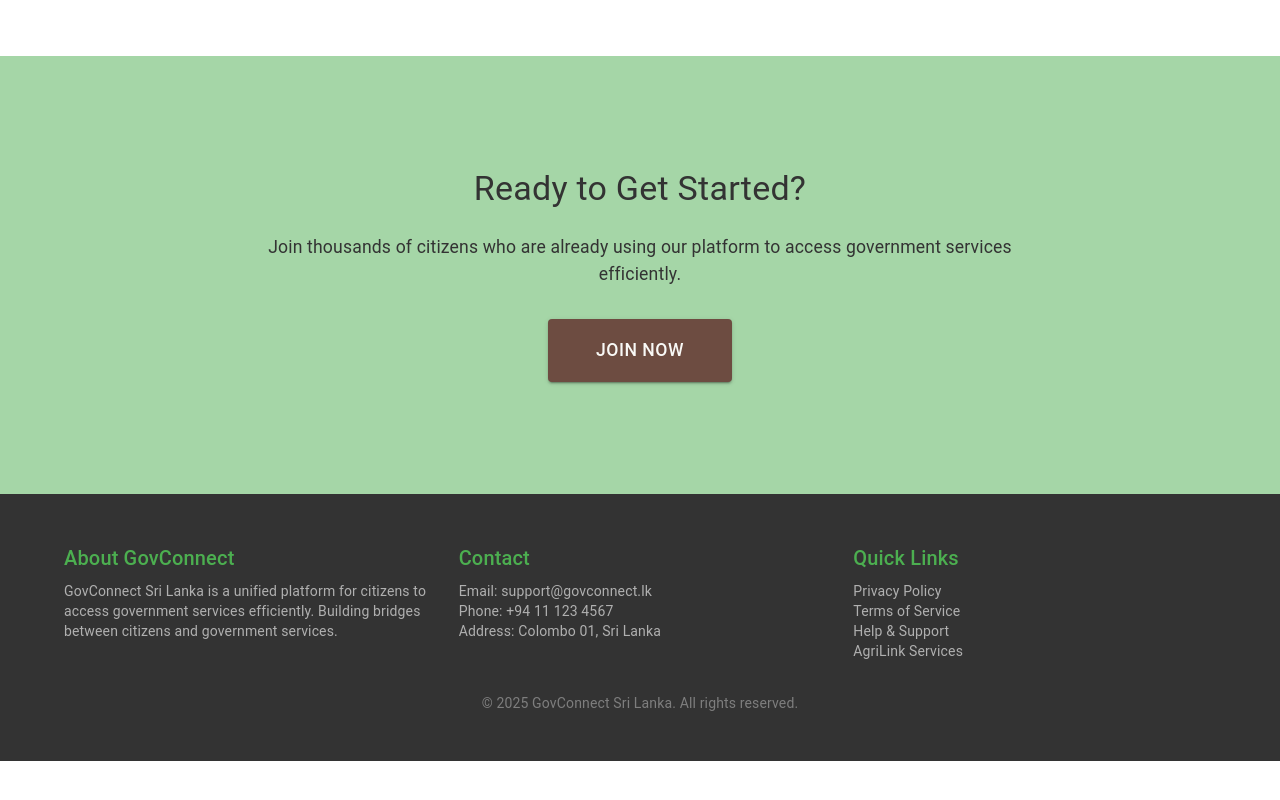
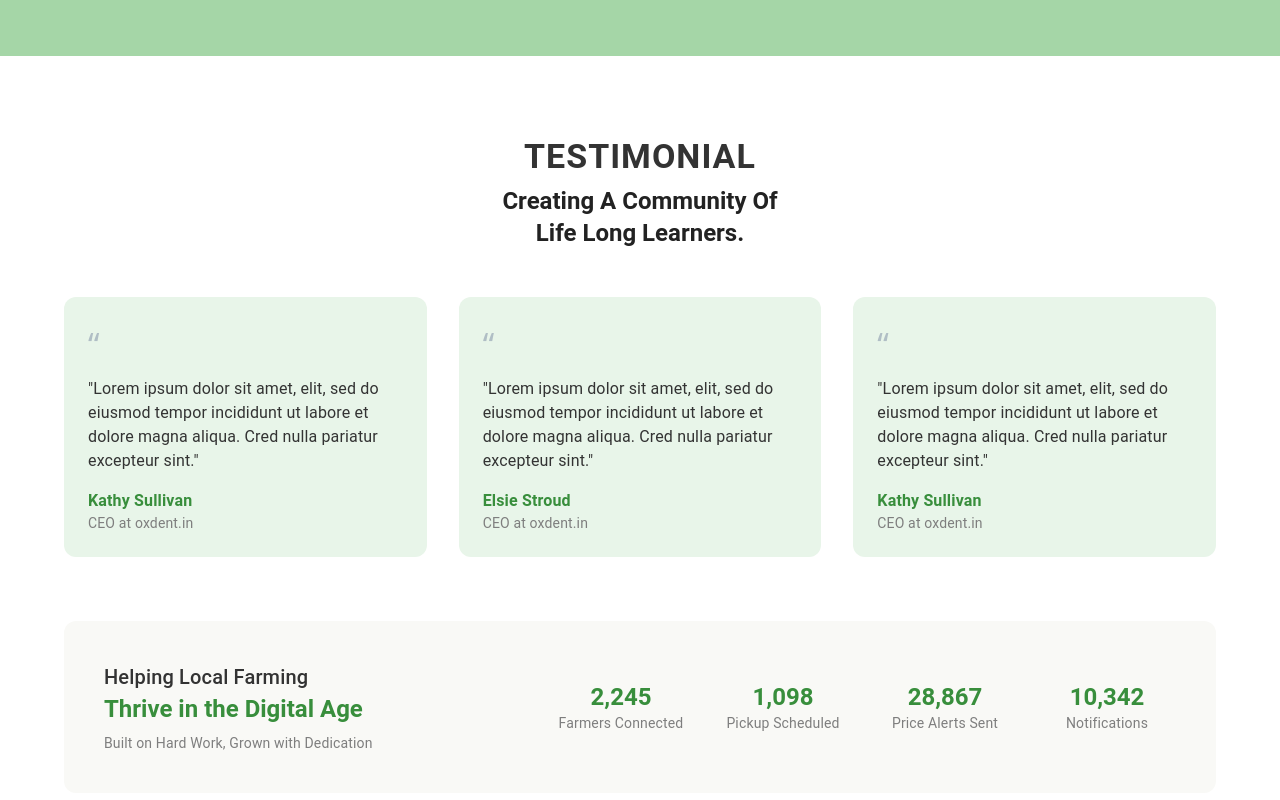
Before and after one commit to Nipun-Yasas/tech-triathlon, a Next.js app: page / in a window 1280 px wide. Shown: the part 1160-1960 px from the top of the page. Before the commit the page ends 1921 px from the top, so only its background shows below. Built offline with nearby package versions, Linux system fonts and the light colour scheme; what @toolpad/core would draw is missing.

Commit message:
added testimonial section and statics section

```diff
--- a/src/app/page.tsx
+++ b/src/app/page.tsx
@@ -133,7 +133,7 @@ export default function Home() {
       {/* Hero Section */}
       <Box
         sx={{
-          backgroundColor: '#F9F9F6',
+          backgroundColor: '#fff',
           py: 12,
           position: 'relative',
           overflow: 'hidden',
@@ -237,7 +237,7 @@ export default function Home() {
       </Box>
 
       {/* Features Section */}
-      <Container maxWidth="lg" sx={{ py: 8 }}>
+      <Container maxWidth="" sx={{ py: 8 ,backgroundColor: '#A5D6A7'}} >
         <Typography variant="h3" component="h2" align="center" gutterBottom sx={{ mb: 6, color: '#333333' }}>
           Check Out Our Features
         </Typography>
@@ -335,7 +335,156 @@ export default function Home() {
           </Card>
         </Box>
       </Container>
-
+      {/* Testimonial Section */}
+      <Box sx={{ backgroundColor: '#fff', py: 10 }}>
+        <Container maxWidth="lg">
+          <Typography
+            variant="h4"
+            align="center"
+            sx={{ fontWeight: 600, mb: 1, color: '#333333', letterSpacing: 1 }}
+          >
+            TESTIMONIAL
+          </Typography>
+          <Typography
+            variant="h5"
+            align="center"
+            sx={{ fontWeight: 700, mb: 6, color: '#222', lineHeight: 1.3 }}
+          >
+            Creating A Community Of<br />Life Long Learners.
+          </Typography>
+          <Box
+            sx={{
+              display: 'flex',
+              flexDirection: { xs: 'column', md: 'row' },
+              gap: 4,
+              justifyContent: 'center',
+              mb: 8,
+            }}
+          >
+            {/* Testimonial Card 1 */}
+            <Paper
+              elevation={0}
+              sx={{
+                flex: 1,
+                p: 3,
+                backgroundColor: '#E8F5E9',
+                borderRadius: 3,
+                minWidth: 250,
+              }}
+            >
+              <Box sx={{ fontSize: 32, color: '#B0BEC5', mb: 1 }}>“</Box>
+              <Typography sx={{ color: '#333', mb: 2 }}>
+                "Lorem ipsum dolor sit amet, elit, sed do eiusmod tempor incididunt ut labore et dolore magna aliqua. Cred nulla pariatur excepteur sint."
+              </Typography>
+              <Typography sx={{ fontWeight: 700, color: '#388E3C' }}>Kathy Sullivan</Typography>
+              <Typography variant="body2" sx={{ color: '#7E7E7E' }}>CEO at oxdent.in</Typography>
+            </Paper>
+            {/* Testimonial Card 2 */}
+            <Paper
+              elevation={0}
+              sx={{
+                flex: 1,
+                p: 3,
+                backgroundColor: '#E8F5E9',
+                borderRadius: 3,
+                minWidth: 250,
+              }}
+            >
+              <Box sx={{ fontSize: 32, color: '#B0BEC5', mb: 1 }}>“</Box>
+              <Typography sx={{ color: '#333', mb: 2 }}>
+                "Lorem ipsum dolor sit amet, elit, sed do eiusmod tempor incididunt ut labore et dolore magna aliqua. Cred nulla pariatur excepteur sint."
+              </Typography>
+              <Typography sx={{ fontWeight: 700, color: '#388E3C' }}>Elsie Stroud</Typography>
+              <Typography variant="body2" sx={{ color: '#7E7E7E' }}>CEO at oxdent.in</Typography>
+            </Paper>
+            {/* Testimonial Card 3 */}
+            <Paper
+              elevation={0}
+              sx={{
+                flex: 1,
+                p: 3,
+                backgroundColor: '#E8F5E9',
+                borderRadius: 3,
+                minWidth: 250,
+              }}
+            >
+              <Box sx={{ fontSize: 32, color: '#B0BEC5', mb: 1 }}>“</Box>
+              <Typography sx={{ color: '#333', mb: 2 }}>
+                "Lorem ipsum dolor sit amet, elit, sed do eiusmod tempor incididunt ut labore et dolore magna aliqua. Cred nulla pariatur excepteur sint."
+              </Typography>
+              <Typography sx={{ fontWeight: 700, color: '#388E3C' }}>Kathy Sullivan</Typography>
+              <Typography variant="body2" sx={{ color: '#7E7E7E' }}>CEO at oxdent.in</Typography>
+            </Paper>
+          </Box>
+          {/* Stats Section */}
+          <Box
+            sx={{
+              backgroundColor: '#F9F9F6',
+              borderRadius: 3,
+              p: { xs: 3, md: 5 },
+              display: 'flex',
+              flexDirection: { xs: 'column', md: 'row' },
+              alignItems: { md: 'center' },
+              gap: 4,
+              justifyContent: 'space-between',
+            }}
+          >
+            <Box sx={{ flex: 2 }}>
+              <Typography variant="h6" sx={{ color: '#333', fontWeight: 500 }}>
+                Helping Local Farming
+              </Typography>
+              <Typography variant="h5" sx={{ color: '#388E3C', fontWeight: 700, mb: 1 }}>
+                Thrive in the Digital Age
+              </Typography>
+              <Typography variant="body2" sx={{ color: '#7E7E7E' }}>
+                Built on Hard Work, Grown with Dedication
+              </Typography>
+            </Box>
+            <Box
+              sx={{
+                flex: 3,
+                display: 'grid',
+                gridTemplateColumns: { xs: '1fr 1fr', sm: 'repeat(4, 1fr)' },
+                gap: 3,
+                alignItems: 'center',
+              }}
+            >
+              <Box sx={{ textAlign: 'center' }}>
+                <Typography variant="h5" sx={{ color: '#388E3C', fontWeight: 700 }}>
+                  2,245
+                </Typography>
+                <Typography variant="body2" sx={{ color: '#7E7E7E' }}>
+                  Farmers Connected
+                </Typography>
+              </Box>
+              <Box sx={{ textAlign: 'center' }}>
+                <Typography variant="h5" sx={{ color: '#388E3C', fontWeight: 700 }}>
+                  1,098
+                </Typography>
+                <Typography variant="body2" sx={{ color: '#7E7E7E' }}>
+                  Pickup Scheduled
+                </Typography>
+              </Box>
+              <Box sx={{ textAlign: 'center' }}>
+                <Typography variant="h5" sx={{ color: '#388E3C', fontWeight: 700 }}>
+                  28,867
+                </Typography>
+                <Typography variant="body2" sx={{ color: '#7E7E7E' }}>
+                  Price Alerts Sent
+                </Typography>
+              </Box>
+              <Box sx={{ textAlign: 'center' }}>
+                <Typography variant="h5" sx={{ color: '#388E3C', fontWeight: 700 }}>
+                  10,342
+                </Typography>
+                <Typography variant="body2" sx={{ color: '#7E7E7E' }}>
+                  Notifications
+                </Typography>
+              </Box>
+            </Box>
+          </Box>
+        </Container>
+      </Box>
       {/* Call to Action Section */}
       <Box sx={{ backgroundColor: '#A5D6A7', py: 8 }}>
         <Container maxWidth="md">
```
